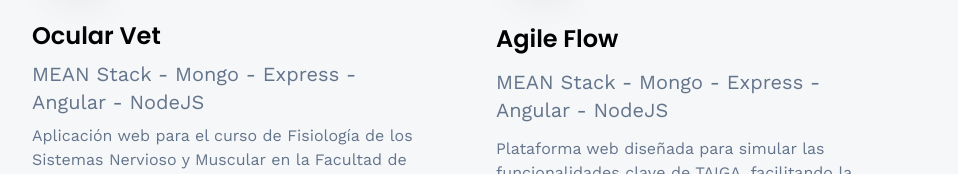
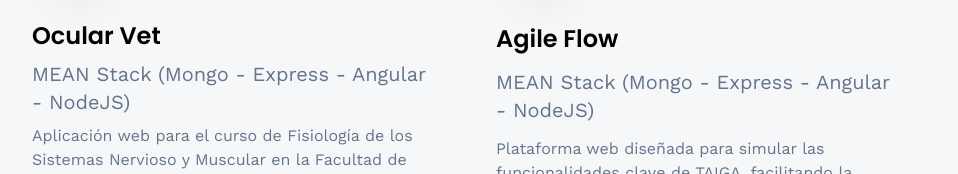
Before and after one commit to FacuMozo/portfolio3d, a React (Vite) app: page /projects in a window 1280 px wide. Shown: the part 388-562 px from the top of the page, without its empty margins (160-1118 px from the left). Built offline with nearby package versions, Linux system fonts and the light colour scheme.

Commit message:
correccion constantes de tecnologias

```diff
--- a/src/constants/index.js
+++ b/src/constants/index.js
@@ -138,7 +138,7 @@
         iconUrl: faviconOcularVet,
         theme: 'btn-back-pink',
         name: 'Ocular Vet',
-        tecnologias: 'MEAN Stack - Mongo - Express - Angular - NodeJS',
+        tecnologias: 'MEAN Stack (Mongo - Express - Angular - NodeJS)',
         description: 'Aplicación web para el curso de Fisiología de los Sistemas Nervioso y Muscular en la Facultad de Ciencias Veterinarias, donde los estudiantes pueden autoevaluar los reflejos oculares en perros a través de simulaciones basadas en casos de práctica profesional real. La autoevaluación les permite, por un lado, identificar los componentes del arco reflejo al visualizar su funcionamiento normal, y por otro lado, detectar qué estructura está dañada en presencia de un reflejo pupilar alterado.',
         link: 'https://ocular-vet.exa.unicen.edu.ar/#/auth/login',
         imageUrl: consigna1
@@ -147,7 +147,7 @@
         iconUrl: AgileFlowLogo,
         theme: 'btn-back-green',
         name: 'Agile Flow',
-        tecnologias: 'MEAN Stack - Mongo - Express - Angular - NodeJS',
+        tecnologias: 'MEAN Stack (Mongo - Express - Angular - NodeJS)',
         description: 'Plataforma web diseñada para simular las funcionalidades clave de TAIGA, facilitando la gestión eficiente de proyectos en entornos de desarrollo ágil. Ofrece la capacidad de descomponer proyectos en unidades incrementales, permitiendo la especificación y facilitando su implementación, además de posibilitar la asignación de tareas a los miembros del equipo.',
         link: 'https://agile-flow.vercel.app/login',
         imageUrl: AgileFlow2
```
